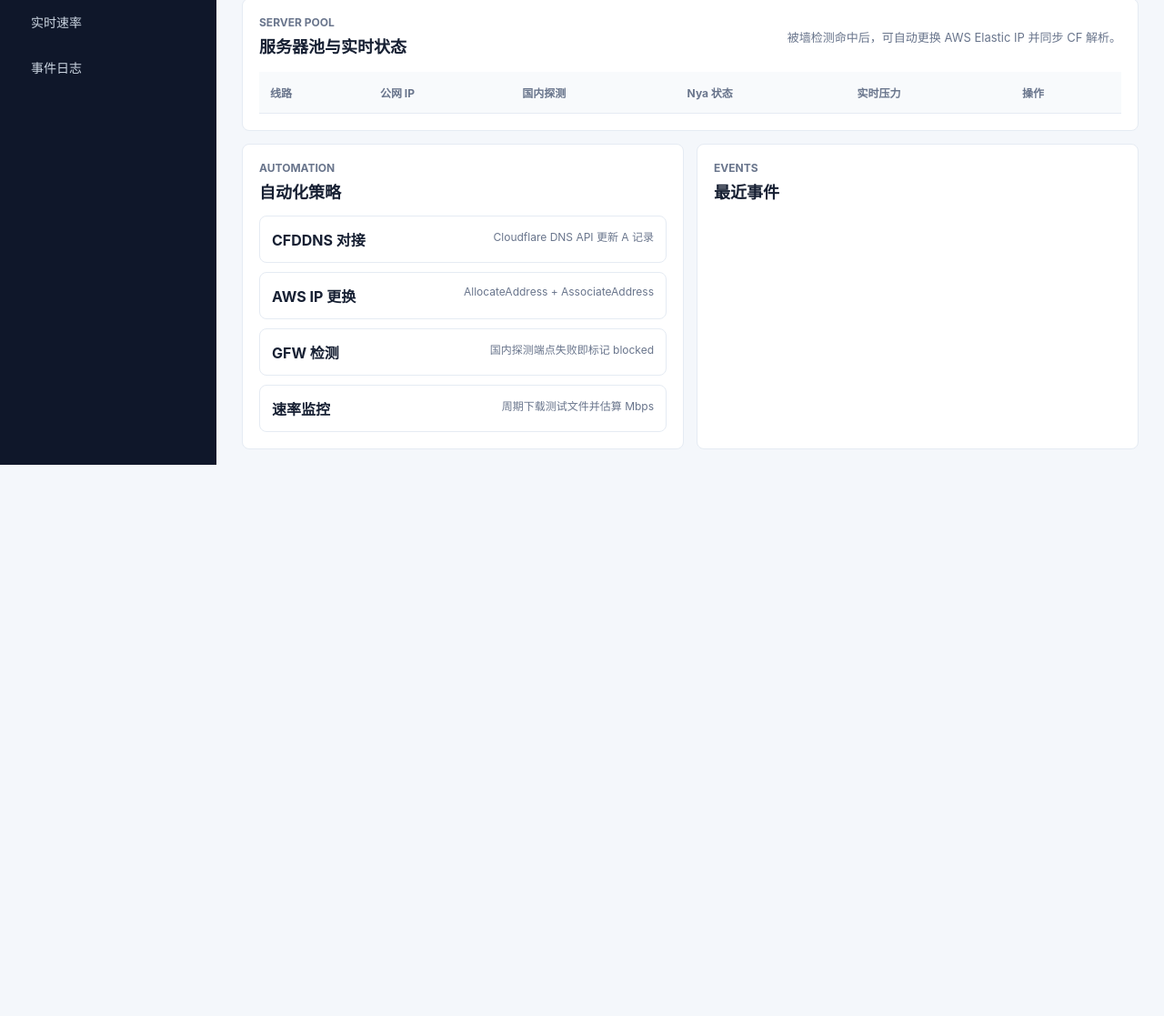
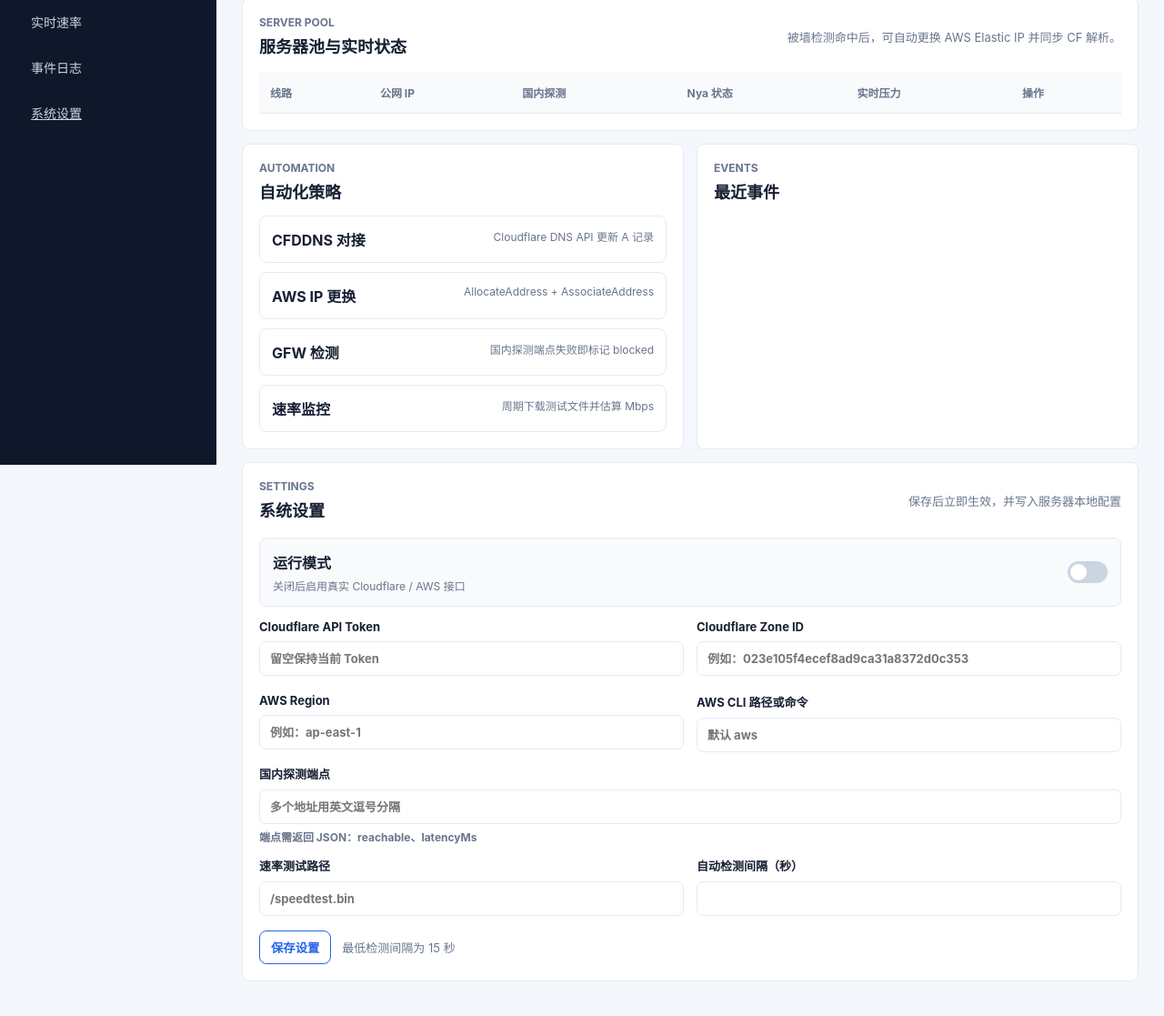
Before and after one commit to thepunk01/dns, a website: page public/index.html in a window 1280 px wide. Shown: the part 289-1406 px from the top of the page at 91% size. Before the commit the page ends 811 px from the top, so only its background shows below. Drawn offline with Linux system fonts and the light colour scheme; no server answers.

Commit message:
Add panel configuration settings

```diff
--- a/public/app.js
+++ b/public/app.js
@@ -2,7 +2,8 @@ const state = {
   overview: null,
   domains: [],
   servers: [],
-  events: []
+  events: [],
+  settings: null
 };
 
 const $ = (selector) => document.querySelector(selector);
@@ -18,21 +19,24 @@ async function api(path, options = {}) {
 }
 
 async function refresh() {
-  const [overview, domains, servers, events] = await Promise.all([
+  const [overview, domains, servers, events, settings] = await Promise.all([
     api("/api/overview"),
     api("/api/domains"),
     api("/api/servers"),
-    api("/api/events")
+    api("/api/events"),
+    api("/api/settings")
   ]);
   state.overview = overview;
   state.domains = domains;
   state.servers = servers;
   state.events = events;
+  state.settings = settings;
   render();
 }
 
 function render() {
   $("#modeBadge").textContent = state.overview.mockMode ? "模拟模式" : "真实接口";
+  renderSettings();
   const stats = state.overview.stats;
   $("#stats").innerHTML = [
     ["域名解析", stats.domains, "Cloudflare 记录"],
@@ -107,6 +111,19 @@ function render() {
   `).join("") : `<div class="event"><strong>暂无事件</strong><span>系统启动后会记录自动化动作。</span></div>`;
 }
 
+function renderSettings() {
+  const settings = state.settings;
+  if (!settings) return;
+  $("#mockMode").checked = settings.mockMode;
+  $("#cfZoneId").value = settings.cfZoneId || "";
+  $("#awsRegion").value = settings.awsRegion || "";
+  $("#awsCliBin").value = settings.awsCliBin || "aws";
+  $("#probeEndpoints").value = settings.probeEndpoints || "";
+  $("#speedTestPath").value = settings.speedTestPath || "/speedtest.bin";
+  $("#autoIntervalSeconds").value = settings.autoIntervalSeconds || 60;
+  $("#tokenStatus").textContent = settings.cfApiTokenConfigured ? "当前 Token 已配置，留空则保持不变" : "当前未配置 Token";
+}
+
 function statusPill(status, gfwStatus) {
   if (gfwStatus === "blocked") return pill("bad", "被墙");
   if (status === "reachable") return pill("ok", "健康");
@@ -166,5 +183,24 @@ function toast(text) {
 }
 
 $("#runProbe").addEventListener("click", runProbe);
+$("#settingsForm").addEventListener("submit", async (event) => {
+  event.preventDefault();
+  await act("正在保存系统设置", async () => {
+    await api("/api/settings", {
+      method: "POST",
+      body: JSON.stringify({
+        mockMode: $("#mockMode").checked,
+        cfApiToken: $("#cfApiToken").value,
+        cfZoneId: $("#cfZoneId").value,
+        awsRegion: $("#awsRegion").value,
+        awsCliBin: $("#awsCliBin").value,
+        probeEndpoints: $("#probeEndpoints").value,
+        speedTestPath: $("#speedTestPath").value,
+        autoIntervalSeconds: Number($("#autoIntervalSeconds").value)
+      })
+    });
+    $("#cfApiToken").value = "";
+  });
+});
 refresh();
 setInterval(refresh, 15000);
--- a/public/index.html
+++ b/public/index.html
@@ -22,6 +22,7 @@
         <a>GFW 检测</a>
         <a>实时速率</a>
         <a>事件日志</a>
+        <a href="#settings">系统设置</a>
       </nav>
     </aside>
 
@@ -112,6 +113,64 @@
           <div id="events" class="events"></div>
         </div>
       </section>
+
+      <section class="panel settings-panel" id="settings">
+        <div class="panel-head">
+          <div>
+            <p class="eyebrow">Settings</p>
+            <h2>系统设置</h2>
+          </div>
+          <span class="hint">保存后立即生效，并写入服务器本地配置</span>
+        </div>
+        <form id="settingsForm" class="settings-form">
+          <label class="switch-row">
+            <span>
+              <strong>运行模式</strong>
+              <small>关闭后启用真实 Cloudflare / AWS 接口</small>
+            </span>
+            <span class="switch">
+              <input id="mockMode" type="checkbox" />
+              <i></i>
+            </span>
+          </label>
+          <div class="form-grid">
+            <label>
+              <span>Cloudflare API Token</span>
+              <input id="cfApiToken" type="password" placeholder="留空保持当前 Token" autocomplete="new-password" />
+              <small id="tokenStatus"></small>
+            </label>
+            <label>
+              <span>Cloudflare Zone ID</span>
+              <input id="cfZoneId" placeholder="例如：023e105f4ecef8ad9ca31a8372d0c353" />
+            </label>
+            <label>
+              <span>AWS Region</span>
+              <input id="awsRegion" placeholder="例如：ap-east-1" />
+            </label>
+            <label>
+              <span>AWS CLI 路径或命令</span>
+              <input id="awsCliBin" placeholder="默认 aws" />
+            </label>
+            <label class="wide">
+              <span>国内探测端点</span>
+              <input id="probeEndpoints" placeholder="多个地址用英文逗号分隔" />
+              <small>端点需返回 JSON：reachable、latencyMs</small>
+            </label>
+            <label>
+              <span>速率测试路径</span>
+              <input id="speedTestPath" placeholder="/speedtest.bin" />
+            </label>
+            <label>
+              <span>自动检测间隔（秒）</span>
+              <input id="autoIntervalSeconds" type="number" min="15" step="1" />
+            </label>
+          </div>
+          <div class="settings-actions">
+            <button type="submit" class="primary">保存设置</button>
+            <span class="hint">最低检测间隔为 15 秒</span>
+          </div>
+        </form>
+      </section>
     </main>
 
     <div id="toast" class="toast"></div>
--- a/public/style.css
+++ b/public/style.css
@@ -219,6 +219,120 @@ button:hover {
   font-size: 13px;
 }
 
+.settings-panel {
+  margin-bottom: 24px;
+}
+
+.settings-form {
+  margin-top: 18px;
+}
+
+.switch-row {
+  display: flex;
+  justify-content: space-between;
+  align-items: center;
+  gap: 16px;
+  padding: 14px;
+  border: 1px solid var(--line);
+  border-radius: 8px;
+  background: #f8fafc;
+}
+
+.switch-row strong,
+.switch-row small,
+.settings-form label > span,
+.settings-form label small {
+  display: block;
+}
+
+.switch-row small,
+.settings-form label small {
+  margin-top: 5px;
+  color: var(--muted);
+  font-size: 12px;
+}
+
+.switch {
+  position: relative;
+  display: inline-block;
+  width: 44px;
+  height: 24px;
+}
+
+.switch input {
+  width: 0;
+  height: 0;
+  opacity: 0;
+}
+
+.switch i {
+  position: absolute;
+  inset: 0;
+  border-radius: 99px;
+  background: #cbd5e1;
+  cursor: pointer;
+  transition: 0.2s;
+}
+
+.switch i::before {
+  position: absolute;
+  left: 3px;
+  bottom: 3px;
+  width: 18px;
+  height: 18px;
+  border-radius: 50%;
+  background: #fff;
+  content: "";
+  transition: 0.2s;
+}
+
+.switch input:checked + i {
+  background: var(--primary);
+}
+
+.switch input:checked + i::before {
+  transform: translateX(20px);
+}
+
+.form-grid {
+  display: grid;
+  grid-template-columns: repeat(2, minmax(0, 1fr));
+  gap: 14px;
+  margin-top: 14px;
+}
+
+.settings-form label:not(.switch-row) {
+  color: var(--text);
+  font-size: 13px;
+  font-weight: 650;
+}
+
+.settings-form label.wide {
+  grid-column: span 2;
+}
+
+.settings-form input:not([type="checkbox"]) {
+  width: 100%;
+  margin-top: 8px;
+  border: 1px solid var(--line);
+  border-radius: 7px;
+  padding: 10px 11px;
+  color: var(--text);
+  font: inherit;
+}
+
+.settings-form input:focus {
+  outline: 2px solid var(--primary-soft);
+  border-color: var(--primary);
+}
+
+.settings-actions {
+  display: flex;
+  gap: 12px;
+  align-items: center;
+  margin-top: 16px;
+}
+
 .table-wrap {
   margin-top: 16px;
   overflow-x: auto;
@@ -355,7 +469,12 @@ td {
   }
 
   .stats,
-  .grid {
+  .grid,
+  .form-grid {
     grid-template-columns: 1fr;
   }
+
+  .settings-form label.wide {
+    grid-column: auto;
+  }
 }
```
Also changed, not shown: server.js (+88 -5 lines), README.md, 1 other file.
